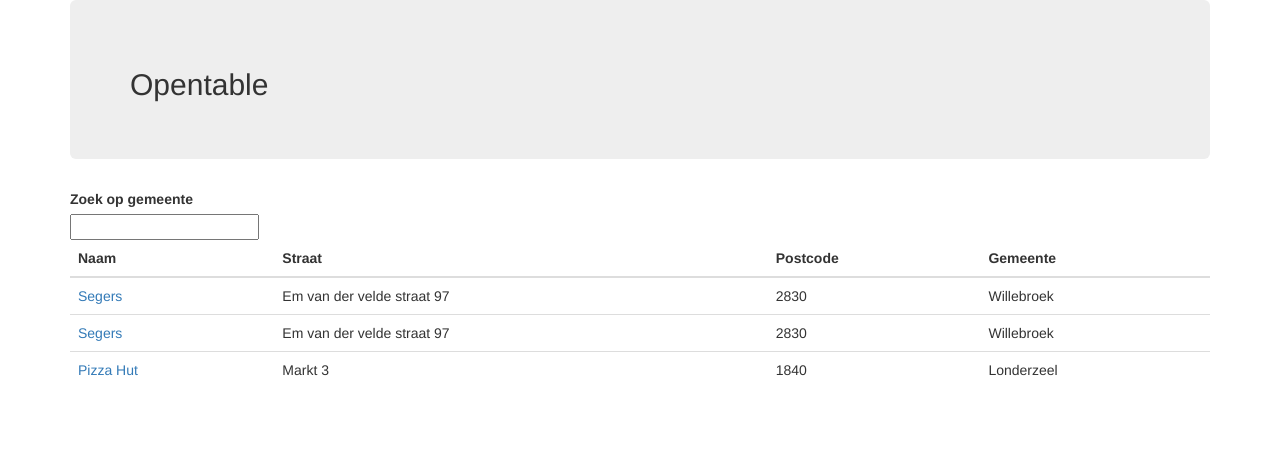
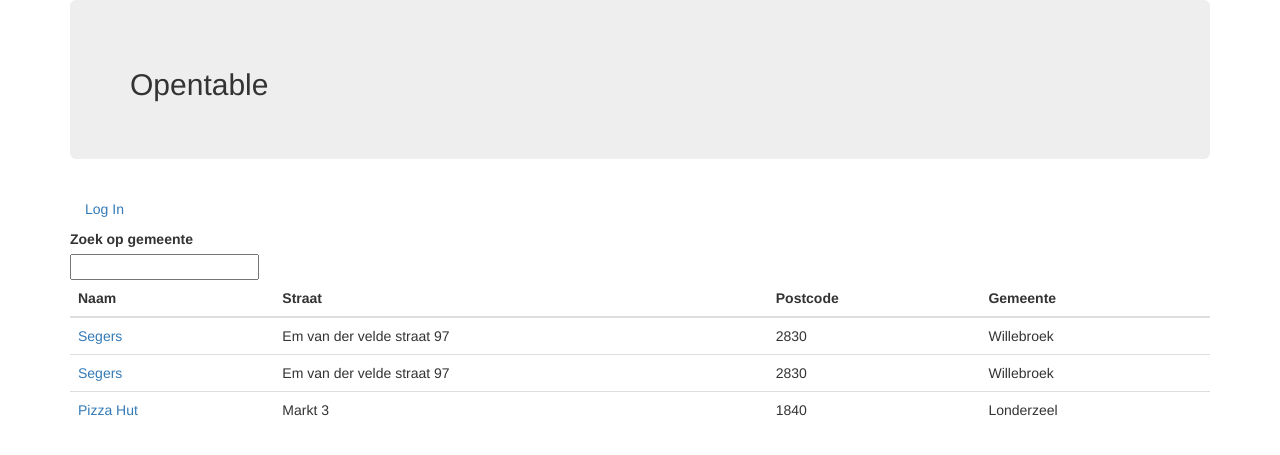
Before and after one commit to yncredible/php1-project, a PHP site: page / in a window 1280 px wide. Shown: the top 455 px of the page. Run offline with PHP 8.4, Linux system fonts and the light colour scheme; data comes from the database, SQL or seed files in the repository; some libraries are stand-ins or nearby versions.

Commit message:
index tweak: now shows log in link when logged out

```diff
--- a/index.php
+++ b/index.php
@@ -45,6 +45,15 @@
 			</ul>
 
 		<?php }
+
+		else { ?>
+
+			<ul class="nav nav-pills">
+				<li><a href="login.php">Log In</a></li>
+			</ul>
+
+		<?php }
+
 	?>
 	</nav>
 
```
